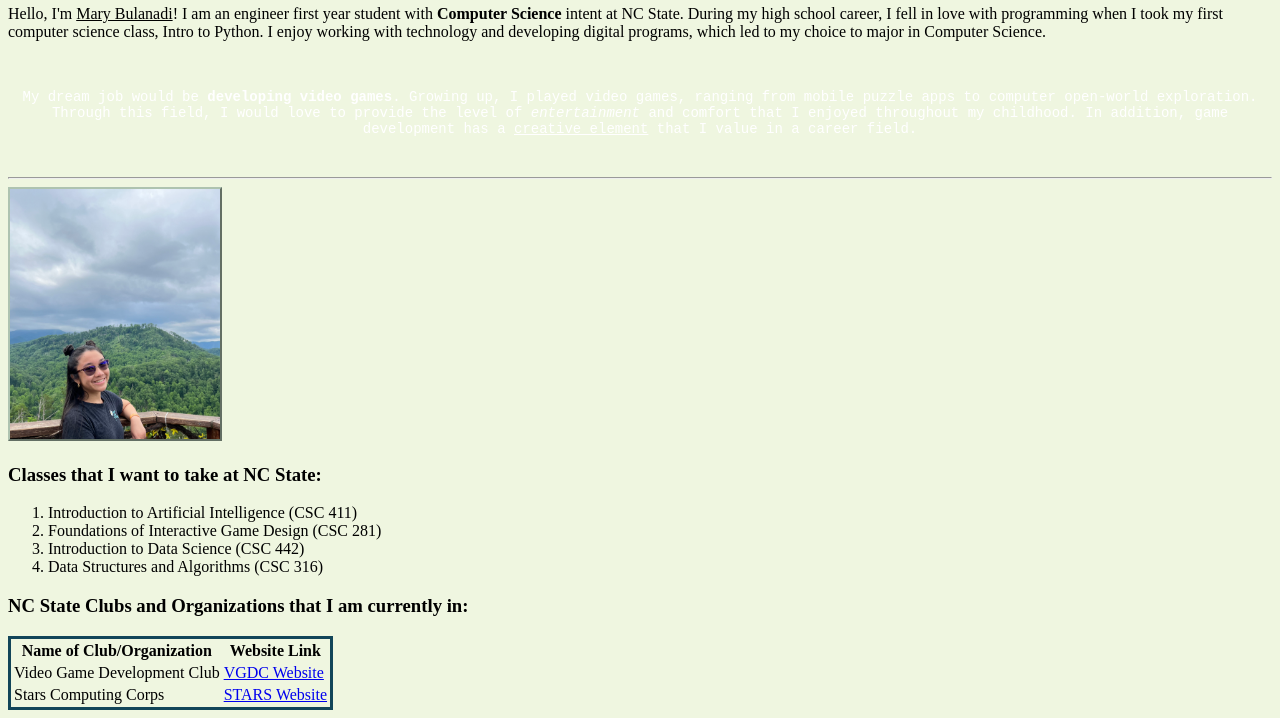
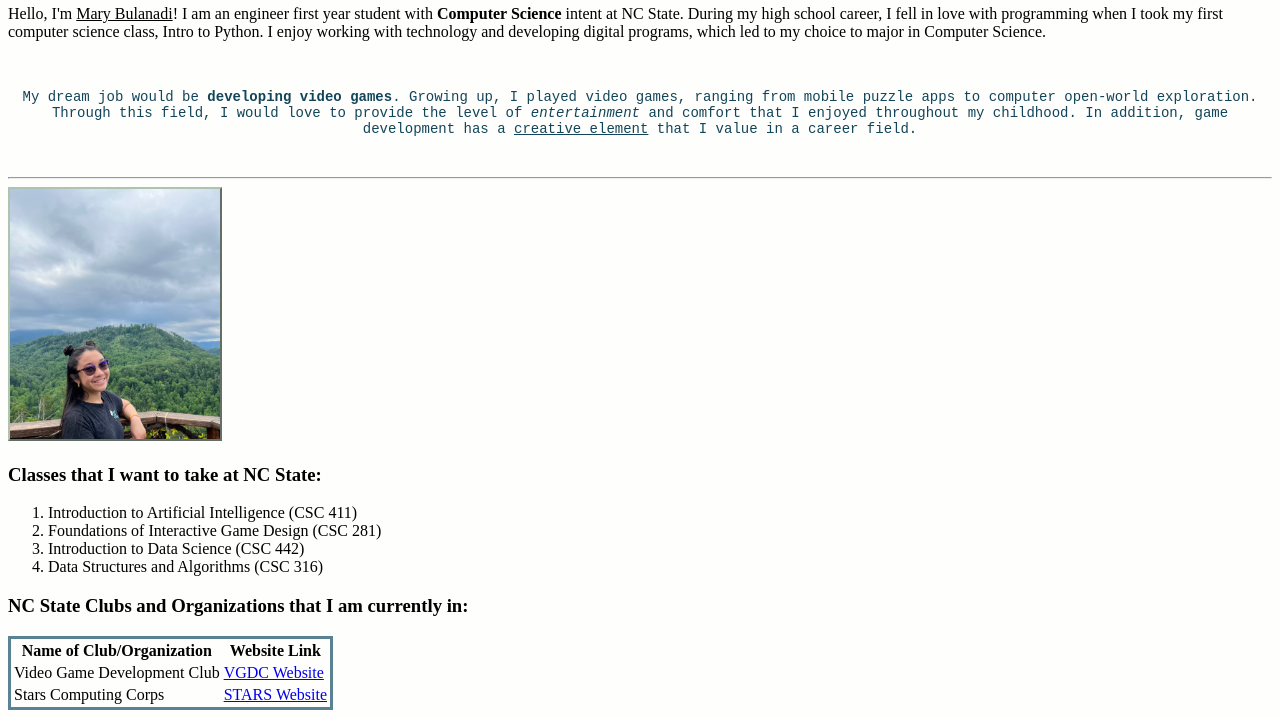
Before and after one commit to mtbulana/webpages, a plain HTML site: page index.html in a window 1280 px wide. Shown: the part 122-840 px from the top of the page. Drawn offline with Linux system fonts and the light colour scheme.

Commit message:
Add files via upload

```diff
--- a/index.html
+++ b/index.html
@@ -28,7 +28,7 @@
     </p>
     <br />
 
-    <p style="font-family:Courier New;color:#FFFFFF;font-size:14px;text-align:center">
+    <p style="font-family:Courier New;color:#124559;font-size:14px;text-align:center">
     My dream job would be <strong>developing video games</strong>. Growing up, I played video games, ranging
     from mobile puzzle apps to computer open-world exploration. Through this field,
     I would love to provide the level of <em>entertainment</em> and comfort that I enjoyed throughout
--- a/style.css
+++ b/style.css
@@ -7,11 +7,11 @@
  */
 
 body {
-    background-color: #EFF6E0;
+    background-color: #FEFEFD;
 	}
 
 .table-border {
-    border: 3px solid #124559;
+    border: 3px solid #598392;
 	}
 
 .img-border {
```
